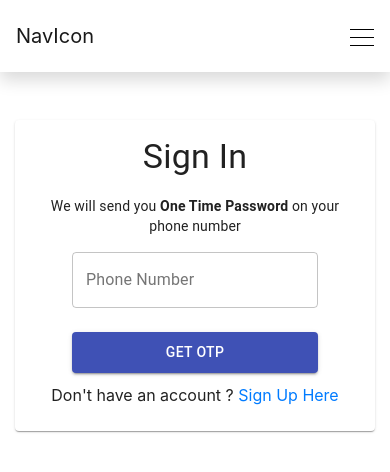
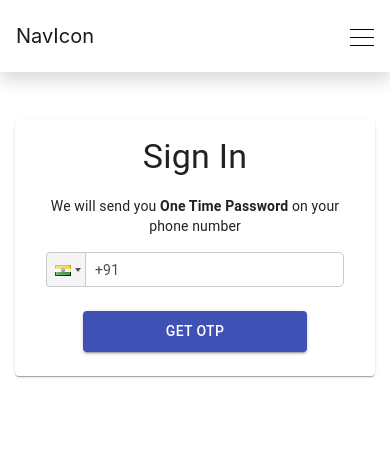
Before and after one commit to GEPTON-INFOTECH/Larnite, a React (Create React App) app: page /signin in a window 390 px wide. Shown: the top 472 px of the page. Built offline with nearby package versions, Linux system fonts and the light colour scheme.

Commit message:
FIREBASE ADDED | SIGN IN WITH PHONE AUTHENTICATION IMPLEMENTED | NEW USER CAN UPDATE HIS DETAILS | FETCHING CURRENT USER FROM FIRESTORE & STORING IT IN LOCALSTORAGE

```diff
--- a/package.json
+++ b/package.json
@@ -8,8 +8,10 @@
     "@testing-library/jest-dom": "^5.11.9",
     "@testing-library/react": "^11.2.3",
     "@testing-library/user-event": "^12.6.0",
+    "firebase": "^8.2.3",
     "react": "^17.0.1",
     "react-dom": "^17.0.1",
+    "react-phone-input-2": "^2.13.9",
     "react-router": "^5.2.0",
     "react-router-dom": "^5.2.0",
     "react-scripts": "4.0.1",
--- a/src/App.js
+++ b/src/App.js
@@ -2,6 +2,7 @@ import { BrowserRouter, Route } from 'react-router-dom';
 import './App.css';
 import Navbar from './components/shared/Navbar/Navbar';
 import Auth from './components/auth/Auth';
+import Home from './components/Home';
 
 function App() {
   return (
@@ -9,8 +10,8 @@ function App() {
       <div className="App">
           <Navbar />
           {/* ROUTES */}
+          <Route path="/" exact component={Home} />
           <Route path="/signin" exact component={Auth}/>
-          <Route path="/signup" exact component={Auth}/>
           {/* END OF ROUTES */}
       </div>
     </BrowserRouter>
--- /dev/null
+++ b/src/components/Home.js
@@ -0,0 +1,54 @@
+import React,{ useEffect,useState } from 'react'
+import firebase from '../firebase/firebase';
+
+function Home() {
+    const [state,setState] = useState({
+        user: {},
+        isLoggedIn: false
+    });
+    useEffect(async ()=>{
+       let currentUser = firebase.auth().currentUser;
+       console.log(currentUser);
+       if(currentUser){
+            let phoneNumber = currentUser.phoneNumber;
+            console.log(phoneNumber);
+
+            const db = firebase.firestore();
+
+            const user = await db.collection('students').doc(phoneNumber).get();
+            setState({
+                ...state,
+                user: user.data(),
+                isLoggedIn: currentUser != null
+            });
+
+            localStorage.setItem('User',JSON.stringify(user.data()));
+       } else {
+           let User = JSON.parse(localStorage.getItem('User'));
+
+           console.log(User);
+           setState({
+                user: User,
+                isLoggedIn: User != null || false
+            })
+       }
+
+    },[])
+
+    return (
+        <div>
+            Home Works !!!
+            { state.user != {} ?
+                <div className="container">
+                    <p>Logged In</p>
+                    <p>Name : {state.user?.firstName + state.user?.lastName}</p>
+                    <p>Email: {state.user?.email}</p>
+                    <p>Phone: {state.user?.phone}</p>
+                </div>
+                : ''}
+
+        </div>
+    )
+}
+
+export default Home
--- a/src/components/auth/Auth.css
+++ b/src/components/auth/Auth.css
@@ -0,0 +1,13 @@
+.react-tel-input .form-control {
+    width: inherit !important;
+}
+
+.width-text-field {
+    width: 50% !important;
+}
+
+@media (max-width: 576px) {
+    .width-text-field {
+        width: 100% !important;
+    }
+}
--- a/src/components/auth/Auth.js
+++ b/src/components/auth/Auth.js
@@ -4,123 +4,74 @@ import CardContent from '@material-ui/core/CardContent';
 import Button from '@material-ui/core/Button';
 import Typography from '@material-ui/core/Typography';
 import { TextField } from '@material-ui/core';
-import Visibility from '@material-ui/icons/Visibility';
-import VisibilityOff from '@material-ui/icons/VisibilityOff';
-import InputAdornment from '@material-ui/core/InputAdornment';
-import IconButton from '@material-ui/core/IconButton';
 import { Link } from 'react-router-dom';
 import UpdateProfile from './UpdateProfile';
+import firebase from '../../firebase/firebase';
+import PhoneInput from 'react-phone-input-2'
+import 'react-phone-input-2/lib/style.css'
+import './Auth.css';
 
 function Auth(props) {
     const [state,setState] = useState({
         authType: 'Sign In',
-        OTPState: false,
-        showOTP: false,
         phone: '',
         OTP: '',
-        buttonText: 'GET OTP',
-        updateDetails: false
+        updateDetails: false,
     });
+
+    window.recaptchaWrapperRef = null;
 
     // DETERMINES THE PAGE TYPE FROM URL
     useEffect(() => {
-        if(props.match.url.includes('signin'))
+
+    },[])
+
+    const handleRecaptch = ($event) => {
+        $event.preventDefault();
+        if ( window.appVerifier &&  window.recaptchaWrapperRef) {
+            window.appVerifier.clear()
+            window.recaptchaWrapperRef.innerHTML = `<div id="recaptcha"></div>`
+          }
+        // VERIFY OTP
+        window.appVerifier = new firebase.auth.RecaptchaVerifier("recaptcha",{
+            'size': 'invisible',
+        });
+        handleSubmit();
+    }
+
+    const handleSubmit = () => {
+            firebase.auth().signInWithPhoneNumber(`+${state.phone}`, window.appVerifier)
+            .then(function (confirmCode) {
+                let OTP = window.prompt('Enter the OTP you received','');
+                if(OTP != null){
+                    confirmCode.confirm(OTP)
+                    .then(res => {
                         setState({
                             ...state,
-                authType: 'Sign In',
-                updateDetails: false
+                            updateDetails: res.additionalUserInfo.isNewUser
                         });
-        else
-            setState({
-                ...state,
-                authType: 'Sign Up',
-                updateDetails: false
-            });
-    },[])
 
-    // SHOWS THE HIDDEN OTP
-    const handleClickShowOTP = () => {
-        setState({...state,showOTP:!state.showOTP});
+                        if(!res.additionalUserInfo.isNewUser){
+                            props.history.push('/');
                         }
-
-    // HANDLING THE INPUTS IN INPUT BOXES
-    const handleChange = ($event) => {
-        setState({
-            ...state,
-            [$event.target.name]: $event.target.value
+                        window.appVerifier.reset();
+                    })
+                    .catch(err => {
+                        window.appVerifier.reset();
+                        console.log(err);
+                    })
+                }
+            })
+            .catch(function (error) {
+                console.log(error);
             });
     }
 
-    const handleSubmit = ($event) => {
-        $event.preventDefault();
-        // GENERATE OTP FROM FIREBASE
-        if(!state.OTPState){
-            setState({
-                ...state,
-                OTPState: true,
-                buttonText: 'Verify'
-            });
-        } else {
-            // VERIFY OTP
-            // IF TRUE
-            if(state.authType == 'Sign Up' && true){
-                setState({
-                    ...state,
-                    updateDetails: true
-                })
-            }
-
-        }
-    }
-
-
-    const resendOTP = () => {
-        console.log('RESEND OTP CLICKED');
-    }
-
-    const getOTPInputBox = () => {
-        return state.OTPState ? (
-            <div>
-                <Typography variant="body2" component="p" className="mt-2 w-75 text-center mb-2">
-                    Enter OTP sent to your mobile number
-                </Typography>
-                <TextField
-                    name="OTP"
-                    type={state.showOTP ? 'text': 'password'}
-                    label="OTP"
-                    variant="outlined"
-                    color="primary"
-                    placeholder="OTP"
-                    InputProps={{ // <-- This is where the toggle button is added.
-                        endAdornment: (
-                            <InputAdornment position="end">
-                            <IconButton
-                                aria-label="toggle password visibility"
-                                onClick={handleClickShowOTP}
-                            >
-                                {state.showOTP ? <Visibility /> : <VisibilityOff />}
-                            </IconButton>
-                            </InputAdornment>
-                        )
-                        }}
-                    className="w-75 text-center p-0 "
-                    >
-                </TextField>
-                <br />
-                <Button
-                    type="button"
-                    onClick={resendOTP}
-                    color="primary"
-                    className="mt-2 text-center mb-2">
-                    Resend OTP
-                </Button>
-            </div>
-        ) : <div></div>
-    }
     return (
         // AUTH FORM
         <div className="container mt-0 mt-md-5  text-center">
             <div className="row mt-0 mt-md-5 pt-5 mb-5">
+            {state.updateDetails == false ?
                 <div
                     className="
                     col-lg-6 col-md-8
@@ -128,8 +79,7 @@ function Auth(props) {
                     offset-lg-3 offset-md-2
                     offset-sm-1 mt-0 mt-md-5"
                 >
-                {state.updateDetails == false ?
-                    <Card className="text-center">
+                    <Card className="container text-center">
                     <CardContent className="w-100">
                         <Typography variant="h4" component="h2">
                             { state.authType }
@@ -139,55 +89,38 @@ function Auth(props) {
                             <b> One Time Password </b>
                             on your phone number
                         </Typography>
-                        <form onSubmit={handleSubmit}>
+                        <form className="text-center form-auth" onSubmit={handleRecaptch}>
+                            {/* CAPTCHA */}
+                            <div ref={ref => window.recaptchaWrapperRef = ref}>
+                                <div id="recaptcha"></div>
+                            </div>
+                            {/* END OF CAPTCHA */}
                             {/* PHONE NUMBER */}
-                            <TextField
-                                    minLength="10"
-                                    maxLength="10"
-                                    name="phone"
-                                    type="number"
-                                    label="Phone Number"
-                                    variant="outlined"
-                                    color="primary"
-                                    placeholder="Phone Number"
-                                    className="w-75 text-center p-0 mb-3"
-                                    onInput={handleChange}
+                            <div className="row">
+                                <div className="col-md-10 offset-md-1">
+                                    <PhoneInput
+                                        country={'in'}
                                         value={state.phone}
-                                    >
-
-                                </TextField>
-                                <br />
+                                        onChange={phone => setState({...state, phone })}
+                                        />
+                                </div>
+                            </div>
                             {/* END OF PHONE NUMBER */}
 
-                            {/* OTP */}
-                            { getOTPInputBox() }
-
-                            {/* END OF OTP */}
                             <Button
                                 type="submit"
                                 color="primary"
                                 variant="contained"
-                                    className="mt-2 w-75 py-2"
-                                    >
-                                        { state.buttonText }
+                                className="mt-4 w-75 py-2">
+                                    GET OTP
                             </Button>
                             </form>
-                        {
-                            state.authType === 'Sign In' ?
-                            <p>
-                                Don't have an account ?
-                                <Link to="/signup" className="text-primary text-decoration-none"> Sign Up Here</Link>
-                            </p> :
-                            <p>
-                            Already have an account ?
-                                <Link to="/signin" className="text-primary text-decoration-none"> Sign In Here</Link>
-                            </p>
-                        }
                     </CardContent>
                     </Card>
-                    : <UpdateProfile />
+                </div>
+               :
+                <UpdateProfile phone={`+${state.phone}`} />
                 }
-               </div>
             </div>
         </div>
     )
--- a/src/components/auth/UpdateProfile.js
+++ b/src/components/auth/UpdateProfile.js
@@ -6,25 +6,29 @@ import CardContent from '@material-ui/core/CardContent';
 import Button from '@material-ui/core/Button';
 import Typography from '@material-ui/core/Typography';
 import { TextField } from '@material-ui/core';
+import firebase from '../../firebase/firebase';
+import { useHistory } from "react-router-dom";
 
-function UpdateProfile() {
+
+function UpdateProfile({phone}) {
     const [state,setState] = useState({
-        name: '',
+        firstName: '',
+        lastName: '',
         email: '',
         courses: []
     });
+    let history = useHistory();
 
     useEffect(() => {
         setState({
             ...state,
             courses: Courses
         })
-        console.log(state);
     }, []);
 
     const handleChange = ($event) => {
         let field = $event.target.name;
-        if(field == 'name' || field == 'email') {
+        if(field == 'firstName' || field == 'email' || field == 'lastName' ) {
             setState({
                 ...state,
                 [$event.target.name]: $event.target.value
@@ -46,6 +50,19 @@ function UpdateProfile() {
         $event.preventDefault();
         console.log('UPDATE FORM SUBMITTED');
         console.log(state);
+
+        const db = firebase.firestore();
+        // INSERT DATA INTO FIRESTORE
+        const studentRef = db.collection('students')
+                            .doc(phone)
+                            .set({
+                                firstName: state.firstName,
+                                lastName: state.lastName,
+                                email: state.email,
+                                phone: phone
+                            });
+
+        history.push('/');
     }
 
     const getCourseCheckboxes = state.courses.map((data,val) => (
@@ -58,32 +75,48 @@ function UpdateProfile() {
     ));
 
     return (
-        <div>
-            <Card className="text-center p-0 p-md-5">
+        <div className="col-lg-8 col-md-10
+            col-sm-12 col-12
+            offset-lg-2 offset-md-1
+            mt-0 mt-md-2">
+            <Card className="text-center p-0 p-md-5 shadow">
                     <CardContent className="w-100">
                         <Typography variant="h4" component="h2" className="mt-2">
                             Update Details
                         </Typography>
 
-                        <form onSubmit={handleSubmit} className="mt-4">
+                        <form onSubmit={handleSubmit} className="mt-5">
                             {/* NAME */}
-                            <TextField
-                                    name="name"
+                                <TextField
+                                        required
+                                        name="firstName"
+                                        type="text"
+                                        label="First Name"
+                                        variant="outlined"
+                                        color="primary"
+                                        placeholder="First Name"
+                                        className="width-text-field pr-1 text-center mb-4"
+                                        onInput={handleChange}
+                                        value={state.phone}
+                                        >
+                                </TextField>
+                                <TextField
+                                    required
+                                    name="lastName"
                                     type="text"
-                                    label="Name"
+                                    label="Last Name"
                                     variant="outlined"
                                     color="primary"
-                                    placeholder="Name"
-                                    className="w-100 text-center p-0 mb-3"
+                                    placeholder="Last Name"
+                                    className="width-text-field pl-1 text-center mb-4"
                                     onInput={handleChange}
                                     value={state.phone}
                                     >
-                            </TextField>
-                                <br />
-                            {/* END OF NAME */}
+                                </TextField>
 
                             {/* EMAIL  */}
                             <TextField
+                                    required
                                     name="email"
                                     type="email"
                                     label="Email"
--- /dev/null
+++ b/src/firebase/firebase.js
@@ -0,0 +1,15 @@
+import firebase from 'firebase'
+
+const firebaseConfig = {
+    apiKey: "AIzaSyCqdDrx9Yx8rJZ6oX8MR48iIarRKOO3wfU",
+    authDomain: "halite-d0150.firebaseapp.com",
+    projectId: "halite-d0150",
+    storageBucket: "halite-d0150.appspot.com",
+    messagingSenderId: "889279604799",
+    appId: "1:889279604799:web:bfca081df06a488a0bf08a",
+    measurementId: "G-YW46ZKH3SN"
+  };
+
+  firebase.initializeApp(firebaseConfig);
+
+  export default firebase;
--- a/src/index.js
+++ b/src/index.js
@@ -5,10 +5,8 @@ import App from './App';
 import reportWebVitals from './reportWebVitals';
 
 ReactDOM.render(
-  <React.StrictMode>
-    <App />
-  </React.StrictMode>,
-  document.getElementById('root')
+    <App />,
+    document.getElementById('root')
 );
 
 // If you want to start measuring performance in your app, pass a function
```
Also changed, not shown: 2 other files (tests, documents, lock files or other folders). Lines whose indentation alone changed are shown as unchanged.
